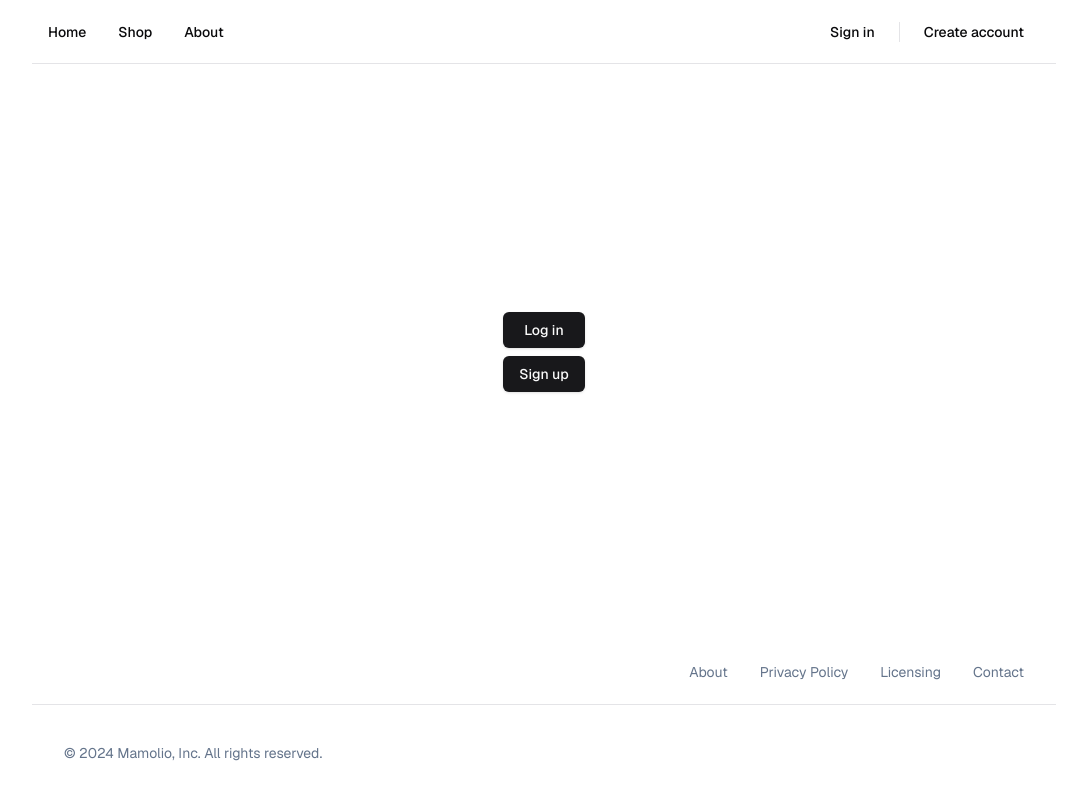
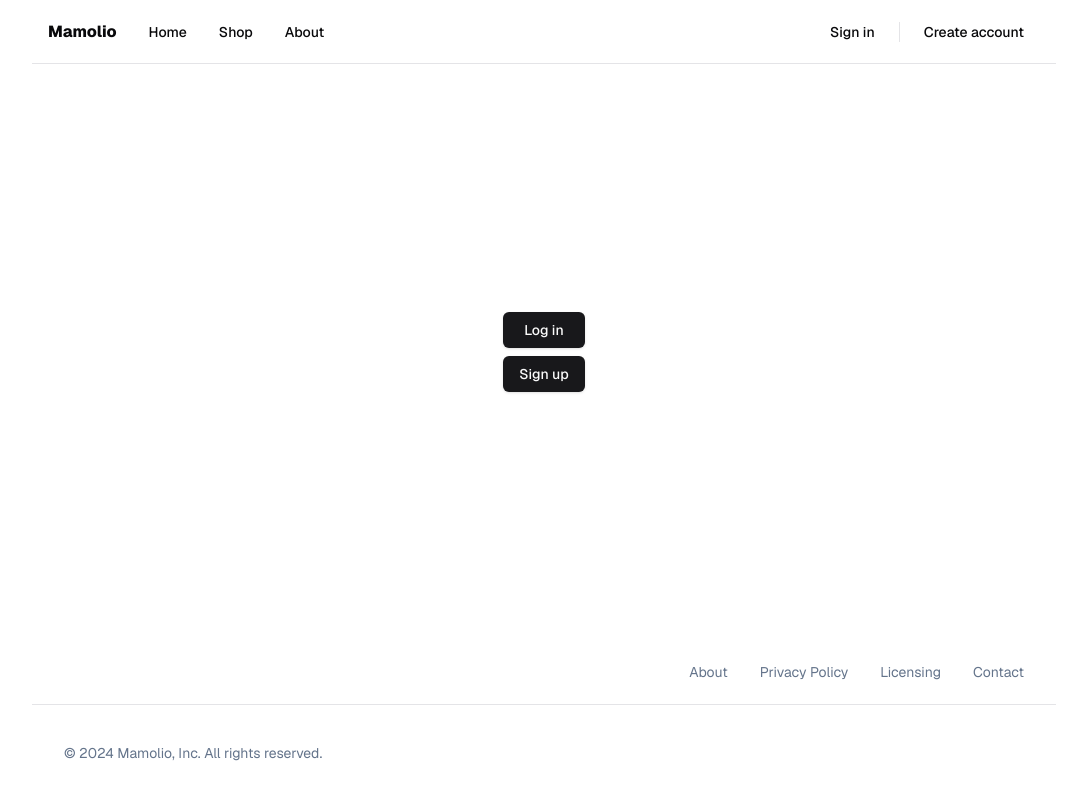
Before and after one commit to marwanzaky/next-ecommerce, a Next.js app in the folder apps/web/: page / in a window 1280 px wide. Shown: the whole page, without its empty margins (96-1183 px from the left). Built offline with nearby package versions, Linux system fonts and the light colour scheme.

Commit message:
enhance navigation

```diff
--- a/apps/web/components/navigation.tsx
+++ b/apps/web/components/navigation.tsx
@@ -5,7 +5,7 @@ import { AppDispatch, useAppSelector } from "../redux/store";
 
 import React from "react";
 import { selectUserInitials } from "../redux/selectors/authSelectors";
-import { BadgeCheck, ChevronsUpDown, LogOut, ShoppingCart } from "lucide-react";
+import { BadgeCheck, LogOut, Search, ShoppingCart } from "lucide-react";
 import { Button } from "./ui/button";
 import {
 	DropdownMenu,
@@ -20,15 +20,30 @@ import { Avatar, AvatarFallback, AvatarImage } from "./ui/avatar";
 import { useDispatch } from "react-redux";
 import { logOut } from "redux/slices/authSlice";
 import { Separator } from "./ui/separator";
+import { cn } from "@/lib/utils";
 
-function NavItem(props: {
-	children: React.ReactNode;
-	onClick?: React.MouseEventHandler<HTMLAnchorElement>;
+function ButtonIcon({
+	className,
+	icon,
+	onClick,
+	children,
+}: {
+	icon: JSX.Element;
+	className?: string;
+	onClick?: React.MouseEventHandler<HTMLButtonElement>;
+	children?: React.ReactNode;
 }) {
 	return (
-		<a className="text-sm font-medium cursor-pointer" onClick={props.onClick}>
-			{props.children}
-		</a>
+		<button
+			className={cn(
+				"w-9 h-9 flex justify-center items-center text-gray-400 rounded-md hover:bg-accent",
+				className,
+			)}
+			onClick={onClick}
+		>
+			{icon}
+			{children}
+		</button>
 	);
 }
 
@@ -46,7 +61,14 @@ export default function Navigation() {
 	const userInitials = useAppSelector(selectUserInitials);
 
 	return (
-		<nav className="sticky top-0 z-10 bg-white dark:bg-black flex justify-between items-center h-16 border-b px-4">
+		<nav className="sticky top-0 z-10 bg-white dark:bg-black flex items-center h-16 border-b px-4">
+			{/* left */}
+			<div className="flex flex-1 justify-start">
+				<div className="flex gap-8">
+					<button className="font-extrabold" onClick={() => router.push("/")}>
+						Mamolio
+					</button>
+
 					<ul className="flex gap-8">
 						<div className="hidden sm:flex">
 							<NavItem onClick={() => router.push("/")}>Home</NavItem>
@@ -58,28 +80,35 @@ export default function Navigation() {
 							<NavItem>About</NavItem>
 						</div>
 					</ul>
+				</div>
+			</div>
 
+			{/* center */}
+			<div className="flex flex-2 justify-center"></div>
+
+			{/*  right */}
+			<div className="flex flex-1 justify-end">
 				{isAuthenticated ? (
-				<div className="flex gap-2">
-					<Button
+					<div className="flex items-center gap-2">
+						<ButtonIcon
+							icon={<Search />}
+							onClick={() => router.push("/shop")}
+						/>
+
+						<ButtonIcon
 							className="relative"
-						variant="outline"
-						size="icon"
+							icon={<ShoppingCart />}
 							onClick={() => router.push("/cart")}
 						>
-						<ShoppingCart size="1rem" />
+							{items.length > 0 && <CountBadge count={items.length} />}
+						</ButtonIcon>
 
-						{items.length > 0 && (
-							<span className="absolute -top-1 -right-1 w-4 h-4 text-xs font-bold text-white bg-red-500 rounded-full flex items-center justify-center">
-								{items.length}
-							</span>
-						)}
-					</Button>
+						<Separator orientation="vertical" className="h-5" />
 
 						<DropdownMenu>
 							<DropdownMenuTrigger asChild>
 								<div className="flex gap-2 items-center">
-								<Avatar className="h-8 w-8 rounded-lg">
+									<Avatar className="h-9 w-9 rounded-lg">
 										<AvatarImage
 											src={user?.photo || undefined}
 											alt={user?.name}
@@ -88,13 +117,6 @@ export default function Navigation() {
 											{userInitials}
 										</AvatarFallback>
 									</Avatar>
-
-								<div className="grid flex-1 text-left text-sm leading-tight">
-									<span className="truncate font-semibold">{user?.name}</span>
-									<span className="truncate text-xs">{user?.email}</span>
-								</div>
-
-								<ChevronsUpDown className="ml-auto size-4" />
 								</div>
 							</DropdownMenuTrigger>
 
@@ -107,7 +129,6 @@ export default function Navigation() {
 								<DropdownMenuLabel className="p-0 font-normal">
 									<div className="flex items-center gap-2 px-1 py-1.5 text-left text-sm">
 										<Avatar className="h-8 w-8 rounded-lg">
-										{/* user.avatar */}
 											<AvatarImage
 												src={user?.photo || undefined}
 												alt={user?.name}
@@ -118,7 +139,9 @@ export default function Navigation() {
 										</Avatar>
 
 										<div className="grid flex-1 text-left text-sm leading-tight">
-										<span className="truncate font-semibold">{user?.name}</span>
+											<span className="truncate font-semibold">
+												{user?.name}
+											</span>
 											<span className="truncate text-xs">{user?.email}</span>
 										</div>
 									</div>
@@ -155,6 +178,29 @@ export default function Navigation() {
 						</Button>
 					</div>
 				)}
+			</div>
 		</nav>
 	);
 }
+
+function CountBadge({ count }: { count: number }) {
+	return (
+		<div className="absolute -top-1 -right-1 w-4 h-4 text-xs font-bold text-white bg-red-500 rounded-full flex items-center justify-center">
+			{count}
+		</div>
+	);
+}
+
+function NavItem(props: {
+	children: React.ReactNode;
+	onClick?: React.MouseEventHandler<HTMLAnchorElement>;
+}) {
+	return (
+		<a
+			className="text-sm font-medium cursor-pointer flex justify-center items-center"
+			onClick={props.onClick}
+		>
+			{props.children}
+		</a>
+	);
+}
```
Lines whose indentation alone changed are shown as unchanged.
